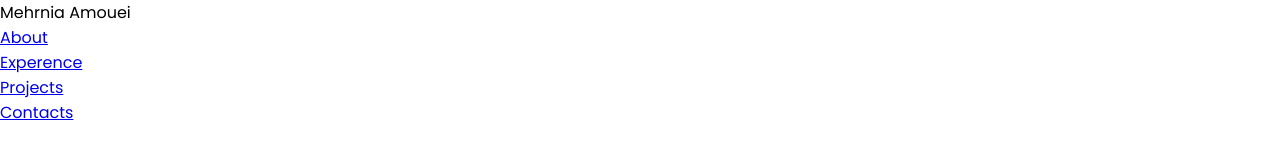
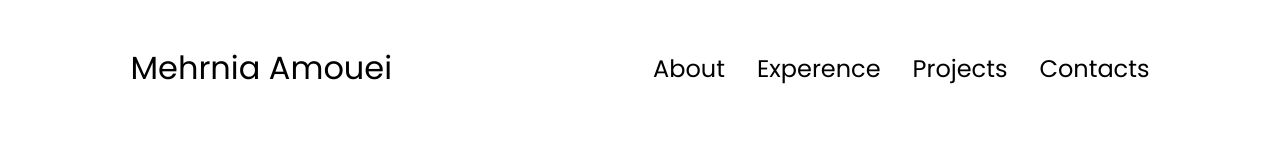
Before and after one commit to mehrniaamouei/PersonalPortfolioWebsite, a plain HTML site: page index.html in a window 1280 px wide. Drawn offline with Linux system fonts and the light colour scheme.

Commit message:
style: create bottons and adjust their colors

```diff
--- a/style.css
+++ b/style.css
@@ -18,3 +18,46 @@ html {
 p {
     color: rgb(85, 85, 85);
 }
+
+/*Traslates*/
+a, .btn {
+    transition: all 300ms ease;
+}
+
+/* nav */
+nav, .nav-links {
+    display: flex;
+}
+
+nav {
+    justify-content: space-around;
+    align-items: center;
+    height: 17vh;
+}
+
+.nav-links {
+    gap: 2rem;
+    list-style: none;
+    font-size: 1.5rem;
+}
+
+a {
+    color: black;
+    text-decoration: none;
+    text-decoration-color: white;
+}
+
+a:hover {
+    color: gray;
+    text-decoration: underline;
+    text-underline-offset: 1rem;
+    text-decoration-color: rgb(181, 181, 181);
+}
+
+.logo {
+    font-size: 2rem;
+}
+
+.logo:hover {
+    cursor: default;
+}
```
